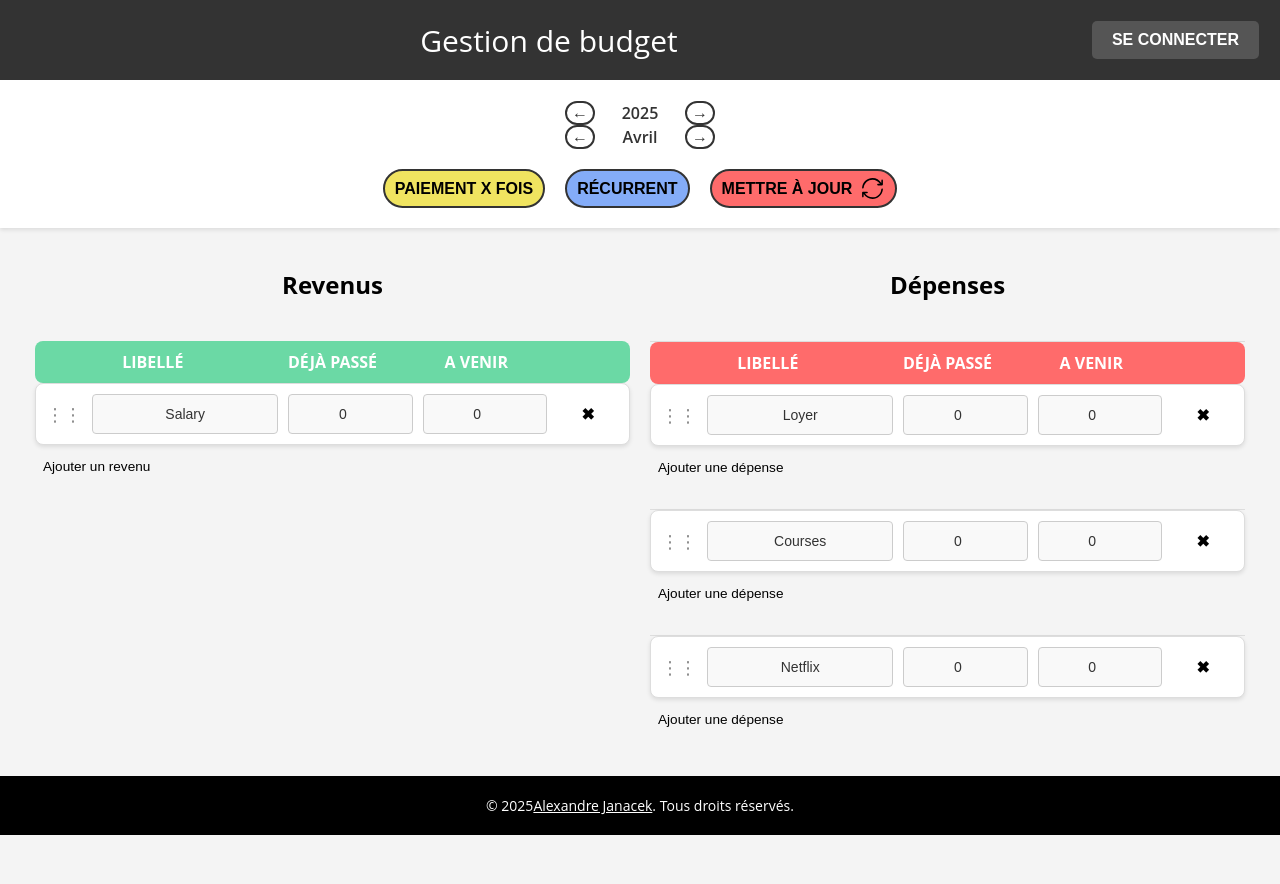
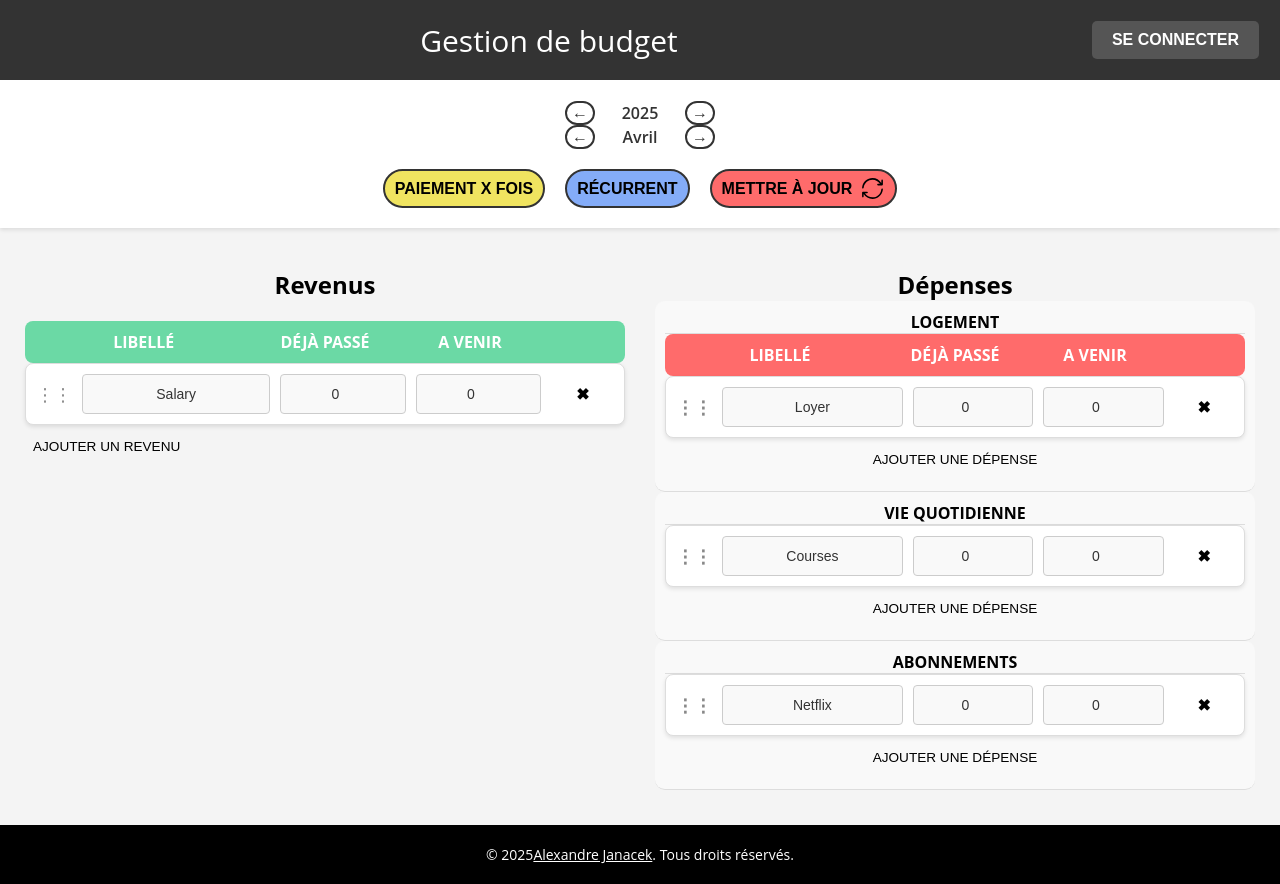
Before and after one commit to diiablex62/CDABudget, a React (Vite) app: page / in a window 1280 px wide. Before the commit the page ends 835 px from the top, so only its background shows below. Built offline with nearby package versions, Linux system fonts and the light colour scheme.

Commit message:
maj fichier

```diff
--- a/src/assets/styles/_content.scss
+++ b/src/assets/styles/_content.scss
@@ -1,17 +1,12 @@
 .table-container {
   width: 80%;
-  margin: 0 auto;
-  display: flex;
-  justify-content: space-between;
-  gap: 20px;
-  margin: 20px 15px 15px;
+  margin: 20px auto 15px;
   display: flex;
   flex-wrap: nowrap;
-  align-items: flex-start;
   justify-content: space-around;
+  align-items: stretch;
+  gap: 20px;
   flex-grow: 1;
-  width: 100%;
-  align-items: stretch;
 
   @media (max-width: 768px) {
     flex-direction: column;
@@ -24,13 +19,16 @@ table {
   border-collapse: collapse;
   margin: 20px 0;
   font-size: 14px;
-  text-align: left;
   background-color: #fff;
   border: 1px solid #ddd;
+  box-shadow: 0 4px 8px rgba(0, 0, 0, 0.15);
+  border-radius: 8px;
+  overflow: hidden;
 
   th,
   td {
-    padding: 10px;
+    padding: 12px;
+    text-align: center;
     border: 1px solid #ddd;
     color: black;
   }
@@ -48,19 +46,6 @@ table {
     background-color: #f4f4f4;
   }
 
-  margin: 0 10px 20px 0;
-  width: 33.33%;
-  border-collapse: collapse;
-  border-spacing: 0;
-  box-shadow: 0 4px 8px rgba(0, 0, 0, 0.15);
-  border-radius: 8px;
-  overflow: hidden;
-  border: none;
-
-  &:last-child {
-    margin-right: 0;
-  }
-
   caption {
     font-weight: 600;
     text-align: center;
@@ -68,51 +53,7 @@ table {
     padding: 12px;
     font-size: 1.1em;
     text-transform: uppercase;
-    border: none;
   }
-
-  th,
-  td {
-    padding: 12px;
-    text-align: center;
-    border-bottom: 1px solid #eee;
-  }
-
-  th {
-    font-weight: 600;
-  }
-
-  td:first-child,
-  th:first-child,
-  td:last-child,
-  th:last-child {
-    width: auto;
-  }
-
-  flex-grow: 1;
-  height: 100%;
-}
-
-table tr {
-  color: black;
-}
-
-table th,
-table td {
-  width: 25%;
-  min-width: 100px;
-  text-align: center;
-  box-sizing: border-box;
-}
-
-table td {
-  min-height: 40px;
-}
-
-table td input {
-  width: 100%;
-  min-width: 100px;
-  box-sizing: border-box;
 }
 
 #revenue-table,
@@ -146,8 +87,6 @@ table td input {
     min-width: 400px;
     max-width: calc(50% - 20px);
   }
-
-  @media (max-width: 650px) {}
 
   caption {
     background-color: #6bd9a5;
@@ -304,7 +243,6 @@ footer {
 .revenues-container h2,
 .expenses-container h2 {
   text-align: center;
-  margin-bottom: 20px;
   font-size: 1.5rem;
   font-weight: bold;
 }
@@ -316,16 +254,10 @@ footer {
   max-width: 600px;
   box-sizing: border-box;
   flex: 1 1 calc(50% - 20px);
-  max-width: 600px;
-  box-sizing: border-box;
   display: flex;
   flex-direction: column;
   justify-content: flex-start;
   min-height: 100%;
-  display: flex;
-  flex-direction: column;
-  justify-content: stretch;
-  flex: 1;
 
   @media (max-width: 768px) {
     flex: 1 1 100%;
@@ -355,7 +287,6 @@ footer {
   font-weight: bold;
   border-radius: 8px;
   box-sizing: border-box;
-  background-color: #f8f8f8;
 }
 
 .table-header-common {
@@ -479,69 +410,73 @@ footer {
 .add-btn-common {
   display: inline-flex;
   align-items: center;
-  justify-content: center;
-  margin: 10px 0 0;
+  justify-content: flex-start;
+  margin: 10px 0;
   padding: 4px 8px;
-  color: white;
+  color: black;
+  background-color: transparent;
   border: none;
   border-radius: 3px;
   cursor: pointer;
   font-size: 0.85rem;
   font-weight: 500;
   transition: background-color 0.3s ease, transform 0.2s ease;
+
+  &:hover {
+    transform: translateY(-1px);
+  }
 }
 
 .add-revenue-btn {
   @extend .add-btn-common;
-  background-color: transparent;
-  color: black;
-  text-transform: math-auto;
-  text-align: left;
-  margin-left: 0;
-  justify-content: flex-start;
 
   &:hover {
     color: #5ac491;
-    transform: translateY(-1px);
   }
 }
 
 .add-expense-btn {
   @extend .add-btn-common;
-  color: black;
-  background-color: transparent;
-  margin: 10px auto;
-  text-transform: math-auto;
-  text-align: center;
+  align-self: flex-start;
 
   &:hover {
     color: #e63946;
-    transform: translateY(-1px);
   }
 }
 
 .expense-category {
-  margin-top: 20px;
-  padding: 0;
-  background-color: transparent;
-  border: none;
-}
+  margin: 0;
+  padding: 10px;
+  background-color: #f9f9f9;
+  font-weight: bold;
+  text-align: center;
+  border-bottom: 1px solid #ddd;
+  border-radius: 10px;
 
-.expense-category h3 {
-  display: none;
+  h3 {
+    margin: 0;
+    font-size: 1rem;
+    color: black;
+  }
 }
 
 .expense-header {
-  background-color: #ff6b6b;
-  color: white;
-  font-weight: bold;
-  padding: 10px;
   display: grid;
   grid-template-columns: 3fr 2fr 2fr 1fr;
+  align-items: center;
+  padding: 10px;
+  background-color: #ff6b6b;
+  font-weight: bold;
+  color: white;
 
   label {
     color: white;
   }
+}
+
+.expense-line {
+  @extend .table-line-common;
+  grid-template-columns: auto 3fr 2fr 2fr 1fr;
 }
 
 .drag-indicator {
--- a/src/front-end/components/Content.jsx
+++ b/src/front-end/components/Content.jsx
@@ -1,5 +1,6 @@
 import React, { useState, useCallback, memo } from "react";
 import { useTranslation } from "react-i18next";
+import Category from "./Category"; // Mise à jour du chemin
 
 // Composant pour une ligne de revenu
 const RevenueLine = memo(({ revenue, onUpdate, onDelete }) => {
```
Also changed, not shown: src/front-end/components/Category.jsx (renamed from src/components/Category.jsx).
